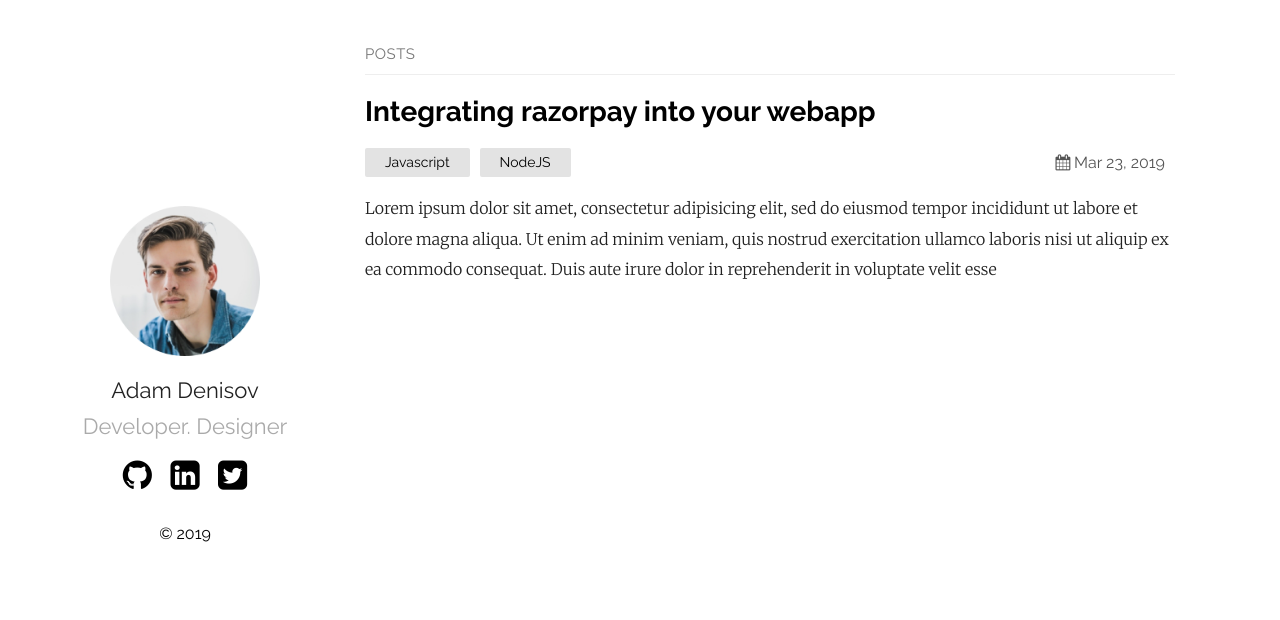
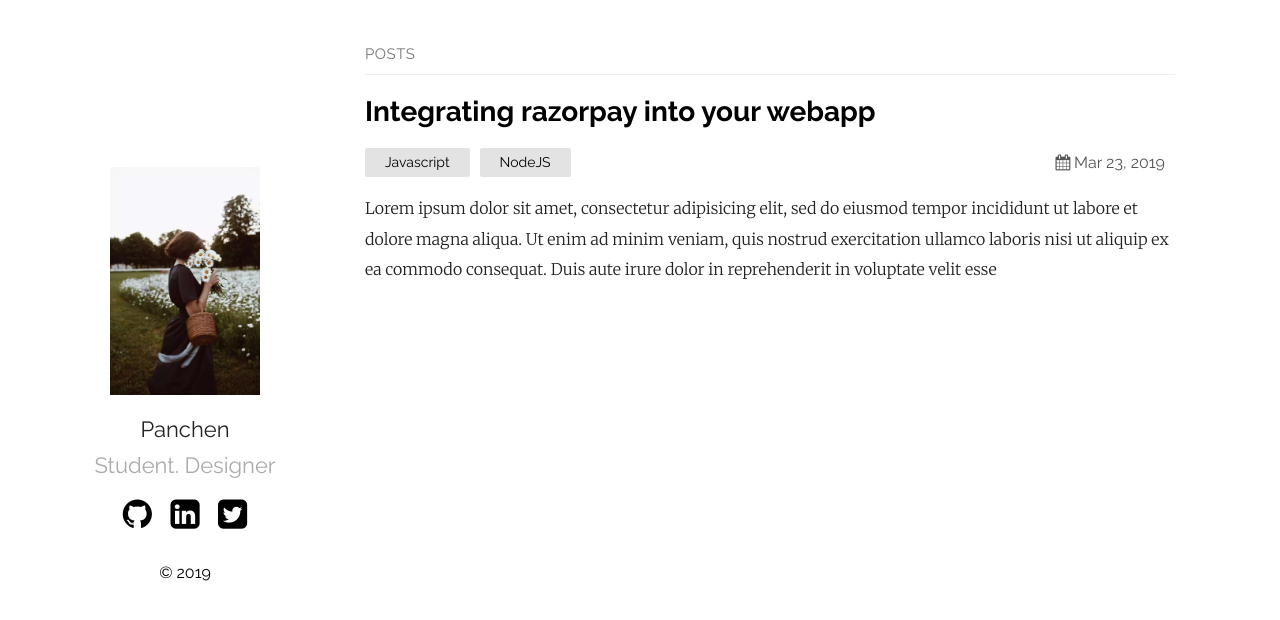
Before and after one commit to dreamerlucy/dreamerlucy.github.io, a Jekyll site: the page built from index.md, in a window 1280 px wide. Shown: the top 620 px of the page. Built offline with Jekyll 4.4.1, drawn with Linux system fonts in a browser that asks for light colours.

Commit message:
new to commit

```diff
--- a/_config.yml
+++ b/_config.yml
@@ -12,16 +12,16 @@
 sass:
   sass_dir: _sass
 plainwhite:
-  name: Adam Denisov
-  tagline: Developer. Designer
+  name: Panchen
+  tagline: Student. Designer
   date_format: "%b %-d, %Y"
   sitemap: true # set to true to generate sitemap.xml content
 
   # generate social links in footer
   social_links:
-    twitter: thelehhman
-    github:  thelehhman
-    linkedIn: in/thelehhman
+    twitter:
+    github:  dreamerlucy
+    linkedIn: in/dreamerlucy
     rss: rss
     # dribbble: jekyll
     # facebook: jekyll
```
Also changed, not shown: assets/portfolio.png, screenshot.png (deleted).
